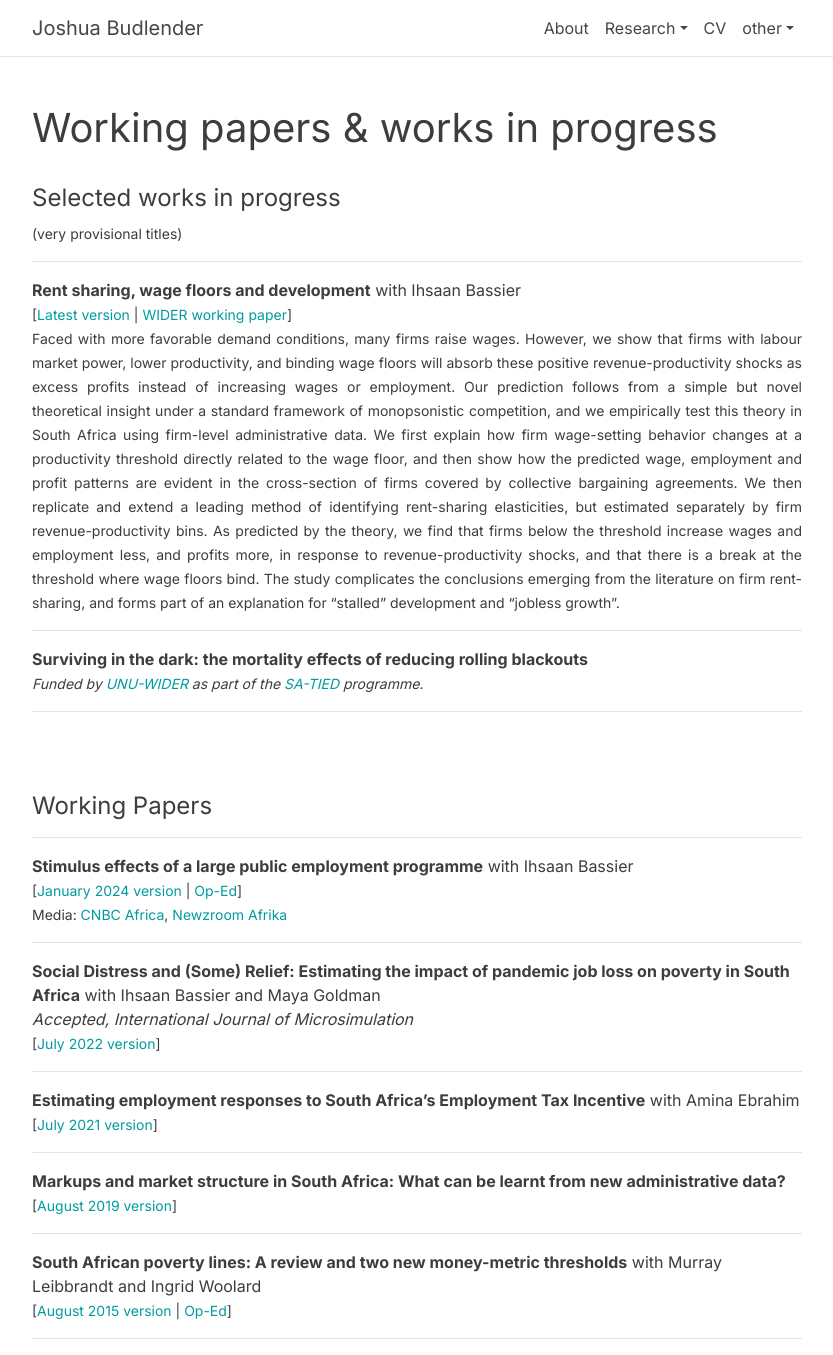
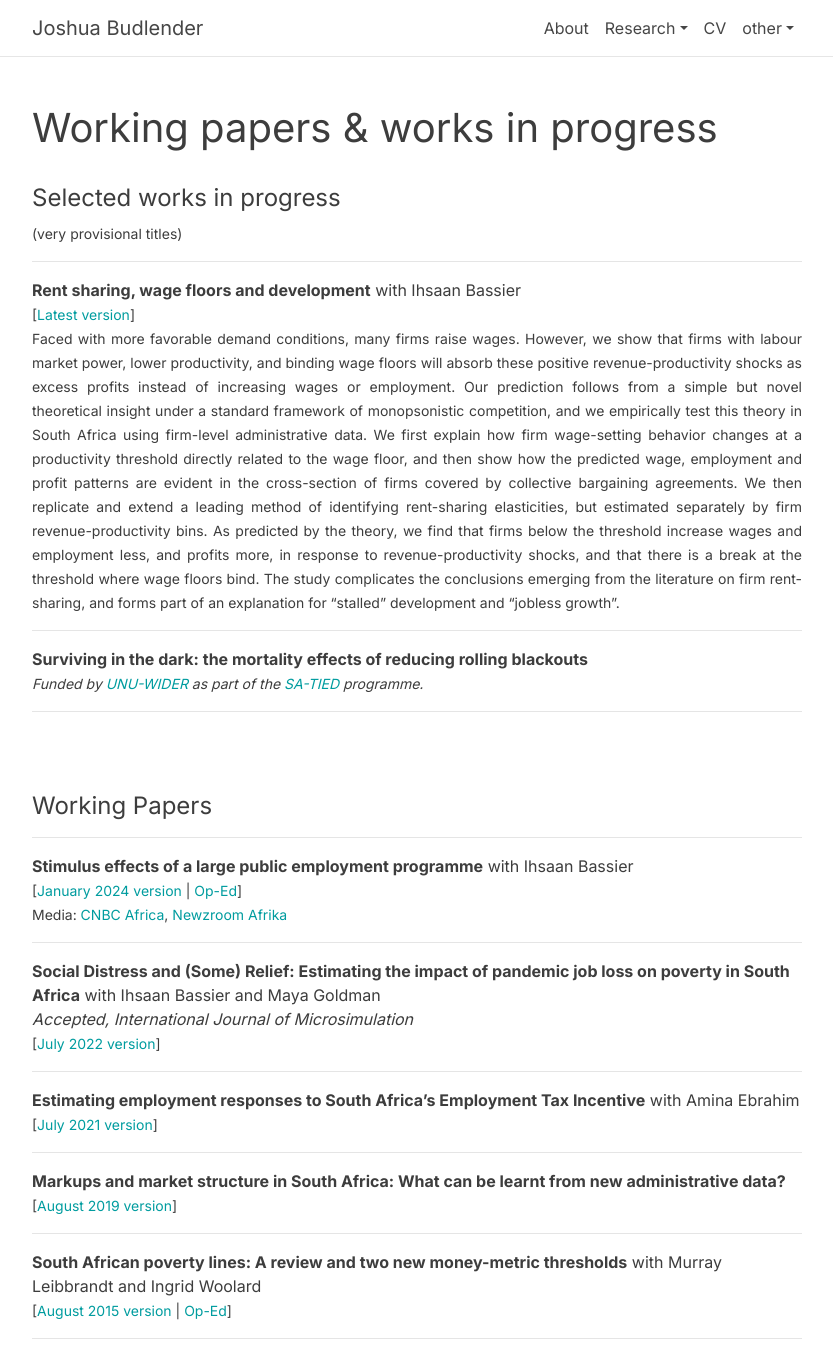
Before and after one commit to jbudlender/jbudlender.github.io, a Jekyll site: the page built from _pages/working.md, in a window 1280 px wide and 1355 px high. Shown: the whole window, without its empty margins (223-1056 px from the left). Built offline with Jekyll 4.4.1, drawn with Linux system fonts in a browser that asks for light colours; comment, search, counter and statistics services are not loaded; a style sheet for code colours, icons or effects is not loaded.

Commit message:
update rentsharing wp

```diff
--- a/_pages/working.md
+++ b/_pages/working.md
@@ -11,7 +11,7 @@ nav: false
 
 * * *
 **Rent sharing, wage floors and development** with Ihsaan Bassier
-<small>[[Latest version](/assets/pdf/rentsharing.pdf) | [WIDER working paper](https://www.wider.unu.edu/sites/default/files/Publications/Working-paper/PDF/wp2023-132-rent-sharing-wage-floors-development.pdf)]
+<small>[[Latest version](/assets/pdf/rentsharing.pdf)]
 Faced with more favorable demand conditions, many firms raise wages. However,
 we show that firms with labour market power, lower productivity, and binding wage
 floors will absorb these positive revenue-productivity shocks as excess profits instead
```
